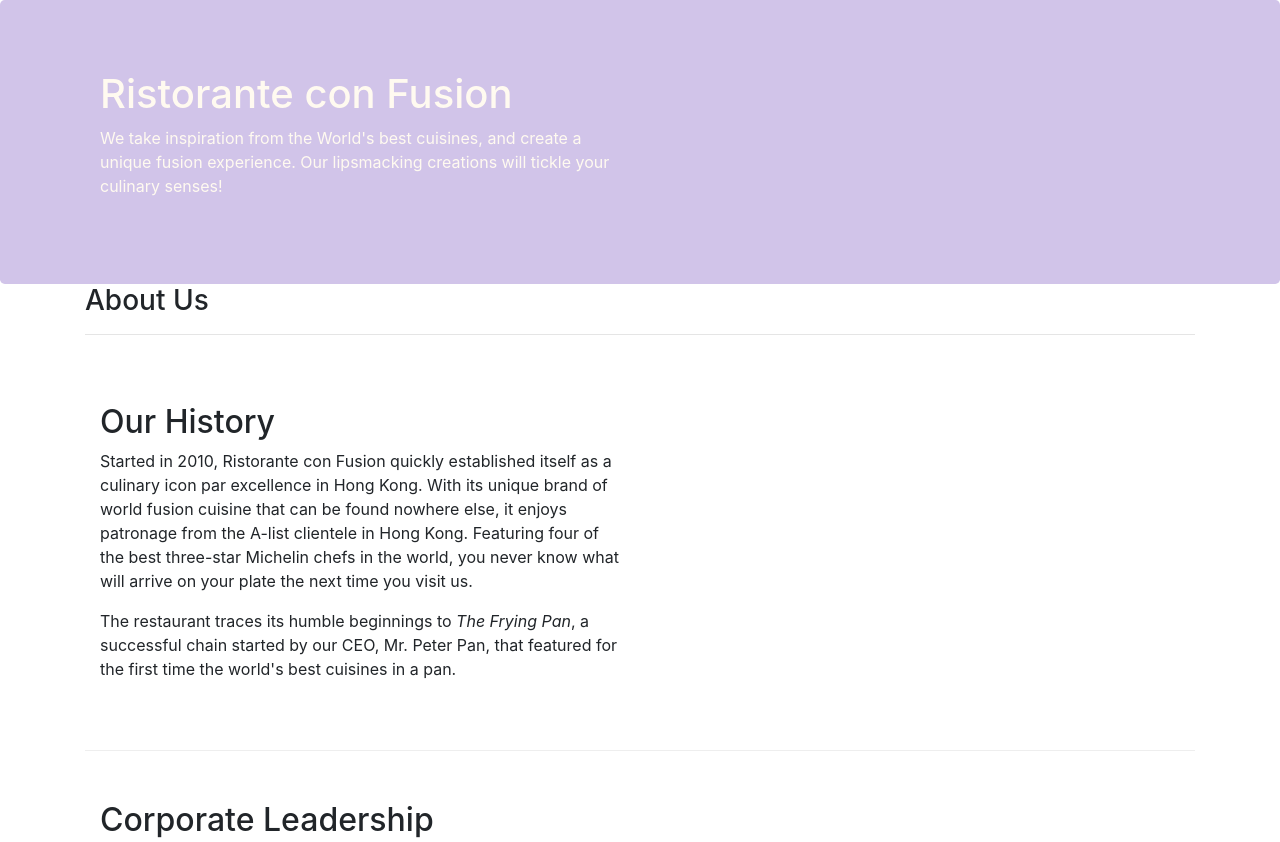
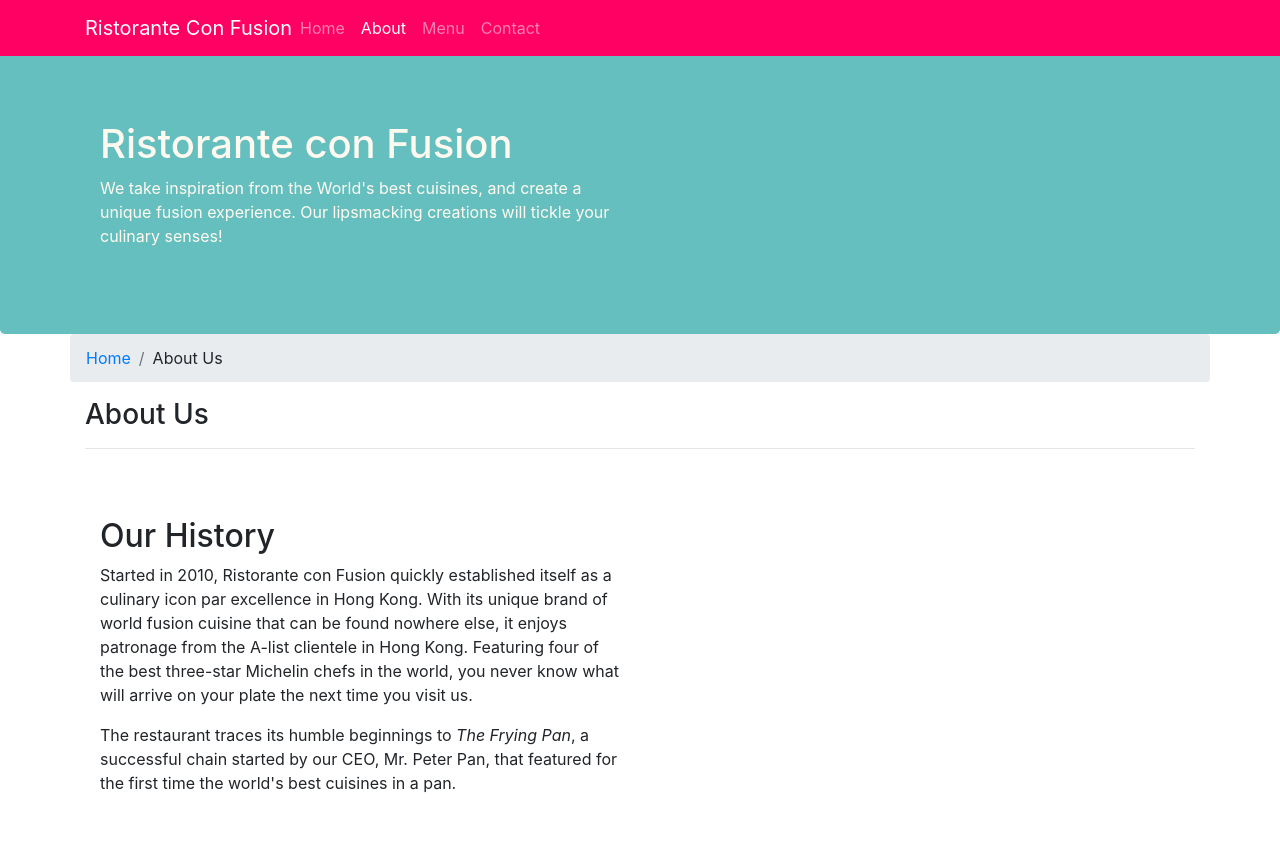
Before and after one commit to nguyenphandn/fullstack-react, a website: page week1/aboutus.html in a window 1280 px wide. Shown: the top 842 px of the page. Drawn offline with nearby package versions, Linux system fonts and the light colour scheme.

Commit message:
navbar and breadcrumb

```diff
--- a/week1/aboutus.html
+++ b/week1/aboutus.html
@@ -15,7 +15,22 @@
 </head>
 
 <body>
-
+    <nav class="navbar navbar-dark navbar-expand-sm fixed-top">
+        <div class="container">
+            <button class="navbar-toggler" type="button" data-toggle="collapse" data-target="#Navbar">
+                <span class="navbar-toggler-icon"></span>
+            </button>
+            <a class="navbar-brand mr-auto" href="./index.html">Ristorante Con Fusion</a>
+            <div class="collapse navbar-collapse" id="Navbar">
+                <ul class="navbar-nav mr-auto">
+                    <li class="nav-item"><a class="nav-link" href="./index.html">Home</a></li>
+                    <li class="nav-item active"><a class="nav-link" href="#">About</a></li>
+                    <li class="nav-item"><a class="nav-link" href="#">Menu</a></li>
+                    <li class="nav-item"><a class="nav-link" href="#">Contact</a></li>
+                </ul>
+            </div>
+        </div>
+    </nav>
     <header class="jumbotron">
         <div class="container">
             <div class="row row-header">
@@ -31,6 +46,10 @@
 
     <div class="container">
         <div class="row">
+            <ol class="col-12 breadcrumb">
+                <li class="breadcrumb-item"><a href="./index.html">Home</a></li>
+                <li class="breadcrumb-item">About Us</li>
+            </ol>
             <div class="col-12">
                <h3>About Us</h3>
                <hr>
@@ -69,7 +88,7 @@
                 <div class="col-4 offset-1 col-sm-2">
                     <h5>Links</h5>
                     <ul class="list-unstyled">
-                        <li><a href="#">Home</a></li>
+                        <li><a href="./index.html">Home</a></li>
                         <li><a href="#">About</a></li>
                         <li><a href="#">Menu</a></li>
                         <li><a href="#">Contact</a></li>
--- a/week1/css/styles.css
+++ b/week1/css/styles.css
@@ -11,7 +11,7 @@
 }
 
 .footer {
-    background-color: #d1c4e9;
+    background-color: #EAF6F6;
     margin: 0px auto;
     padding: 20px 0px 20px 0px;
 }
@@ -19,7 +19,7 @@
 .jumbotron {
     padding: 70px 30px 70px 30px;
     margin: 0px auto;
-    background: #d1c4e9;
+    background: #66BFBF;
     color: floralwhite;
 }
 
@@ -28,3 +28,12 @@
     margin: 0px;
     color: #0f0f0f;
 }
+
+body {
+    padding: 50px 0px 0px 0px;
+    z-index: 0;
+}
+
+.navbar-dark {
+    background-color: #FF0063;
+}
```
Also changed, not shown: week1/index.html (+17 -2 lines).
